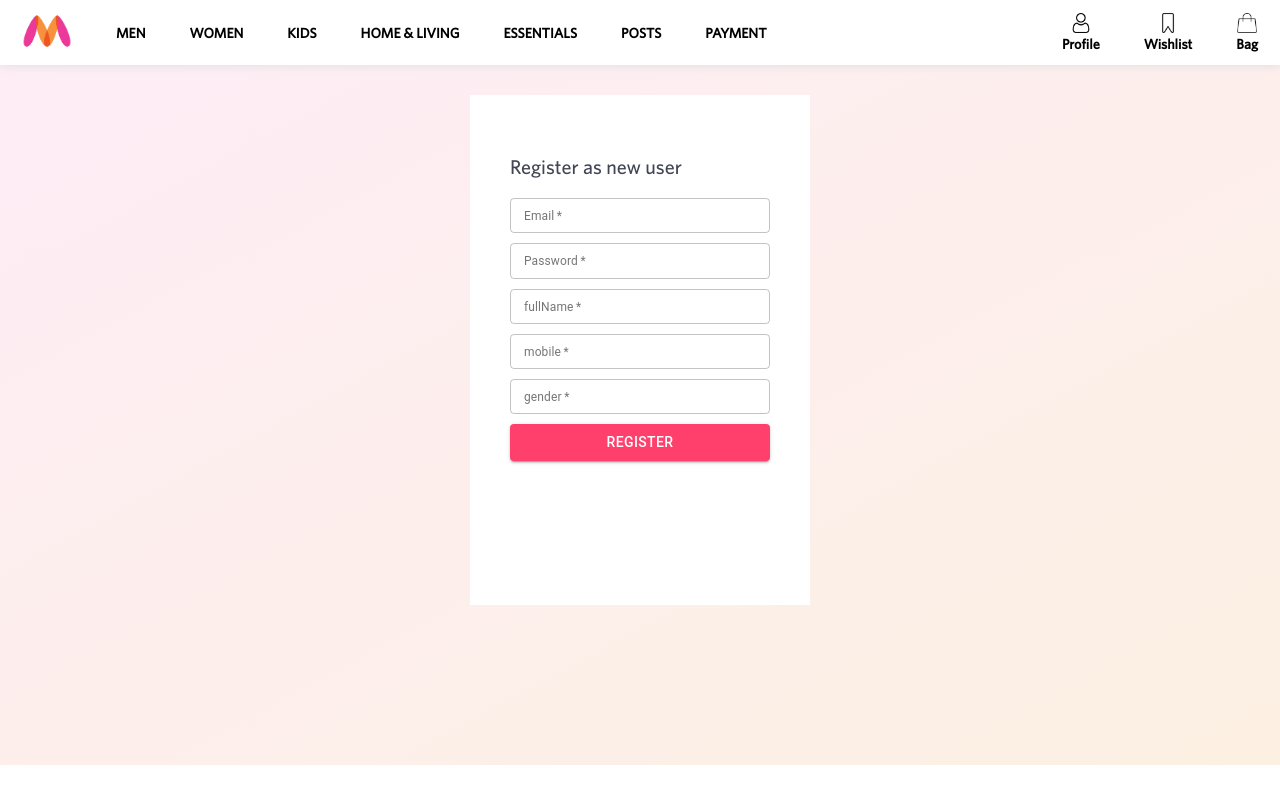
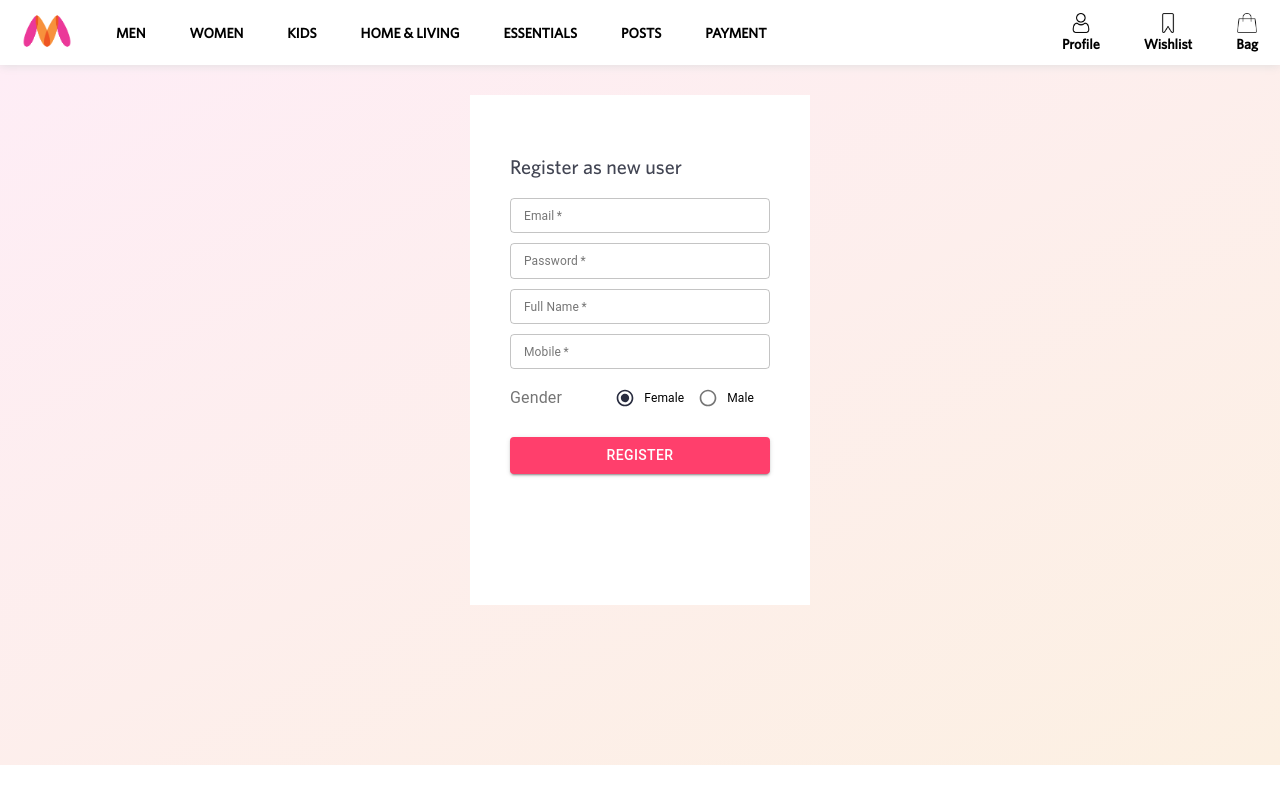
Before and after one commit to aayushah711/myntraclone, a React (Create React App) app in the folder frontend/: page /register in a window 1280 px wide. Built offline with nearby package versions, Linux system fonts and the light colour scheme.

Commit message:
Added radio button on register page

```diff
--- a/frontend/src/App.js
+++ b/frontend/src/App.js
@@ -9,7 +9,8 @@ import Spinner from './Spinner';
 const theme = createMuiTheme({
     palette: {
         primary: { main: '#ff3f6c' },
-        secondary: { main: '#282c3f' }
+        secondary: { main: '#282c3f' },
+        green: { main: '#0bc6a0' }
     }
 });
 
--- /dev/null
+++ b/frontend/src/Components/Radio.jsx
@@ -0,0 +1,26 @@
+import React from 'react';
+import Radio from '@material-ui/core/Radio';
+import RadioGroup from '@material-ui/core/RadioGroup';
+import FormControlLabel from '@material-ui/core/FormControlLabel';
+import FormControl from '@material-ui/core/FormControl';
+import FormLabel from '@material-ui/core/FormLabel';
+
+export default function RadioButtonsGroup() {
+    const [ value, setValue ] = React.useState('female');
+
+    const handleChange = (event) => {
+        setValue(event.target.value);
+    };
+
+    return (
+        <FormControl component="fieldset">
+            <FormLabel component="legend">Gender</FormLabel>
+            <RadioGroup aria-label="gender" name="gender1" value={value} onChange={handleChange}>
+                <FormControlLabel value="female" control={<Radio />} label="Female" />
+                <FormControlLabel value="male" control={<Radio />} label="Male" />
+                <FormControlLabel value="other" control={<Radio />} label="Other" />
+                <FormControlLabel value="disabled" disabled control={<Radio />} label="(Disabled option)" />
+            </RadioGroup>
+        </FormControl>
+    );
+}
--- a/frontend/src/Components/Register.jsx
+++ b/frontend/src/Components/Register.jsx
@@ -8,6 +8,10 @@ import TextField from '@material-ui/core/TextField';
 import FormControl from '@material-ui/core/FormControl';
 import { changeSpinner, openSnackbar } from '../Redux/app/actions';
 import { useDispatch } from 'react-redux';
+import Radio from '@material-ui/core/Radio';
+import RadioGroup from '@material-ui/core/RadioGroup';
+import FormControlLabel from '@material-ui/core/FormControlLabel';
+import FormLabel from '@material-ui/core/FormLabel';
 
 const useStyles = makeStyles({
     layout: {
@@ -36,6 +40,15 @@ const useStyles = makeStyles({
         '& > *': {
             fontSize: '12px'
         }
+    },
+    radio: {
+        fontSize: '12px',
+        '& > *': {
+            fontSize: '12px'
+        }
+    },
+    button: {
+        marginTop: '20px'
     }
 });
 
@@ -52,7 +65,7 @@ const Register = (props) => {
         password: '',
         fullName: '',
         mobile: '',
-        gender: ''
+        gender: 'female'
     });
 
     const handleChange = (e) => {
@@ -167,7 +180,7 @@ const Register = (props) => {
                                     required
                                     variant="outlined"
                                     size="small"
-                                    label="fullName"
+                                    label="Full Name"
                                     type="text"
                                     name="fullName"
                                     value={fullName}
@@ -191,7 +204,7 @@ const Register = (props) => {
                                     required
                                     variant="outlined"
                                     size="small"
-                                    label="mobile"
+                                    label="Mobile"
                                     type="number"
                                     name="mobile"
                                     value={mobile}
@@ -210,32 +223,33 @@ const Register = (props) => {
                                     }}
                                 />
                             </Box>
-                            <Box>
-                                <TextField
-                                    required
-                                    variant="outlined"
-                                    size="small"
-                                    label="gender"
-                                    type="text"
-                                    name="gender"
-                                    value={gender}
-                                    onChange={handleChange}
-                                    className={classes.formFields}
-                                    InputLabelProps={{
-                                        style: {
-                                            fontSize: 12
-                                        },
-                                        width: '100%'
-                                    }}
-                                    InputProps={{
-                                        style: {
-                                            fontSize: 12
-                                        }
-                                    }}
-                                />
+
+                            <Box display="flex" justifyContent="space-between" alignItems="center">
+                                <FormLabel color="secondary" component="legend">
+                                    Gender
+                                </FormLabel>
+                                <RadioGroup row name="gender" value={gender} onChange={handleChange}>
+                                    <FormControlLabel
+                                        value="female"
+                                        control={<Radio size="small" />}
+                                        label="Female"
+                                        className={classes.radio}
+                                    />
+                                    <FormControlLabel
+                                        value="male"
+                                        control={<Radio size="small" />}
+                                        label="Male"
+                                        className={classes.radio}
+                                    />
+                                </RadioGroup>
                             </Box>
-
-                            <Button variant="contained" type="submit" color="primary" onClick={handleRegister}>
+                            <Button
+                                className={classes.button}
+                                variant="contained"
+                                type="submit"
+                                color="primary"
+                                onClick={handleRegister}
+                            >
                                 Register
                             </Button>
                         </FormControl>
```
